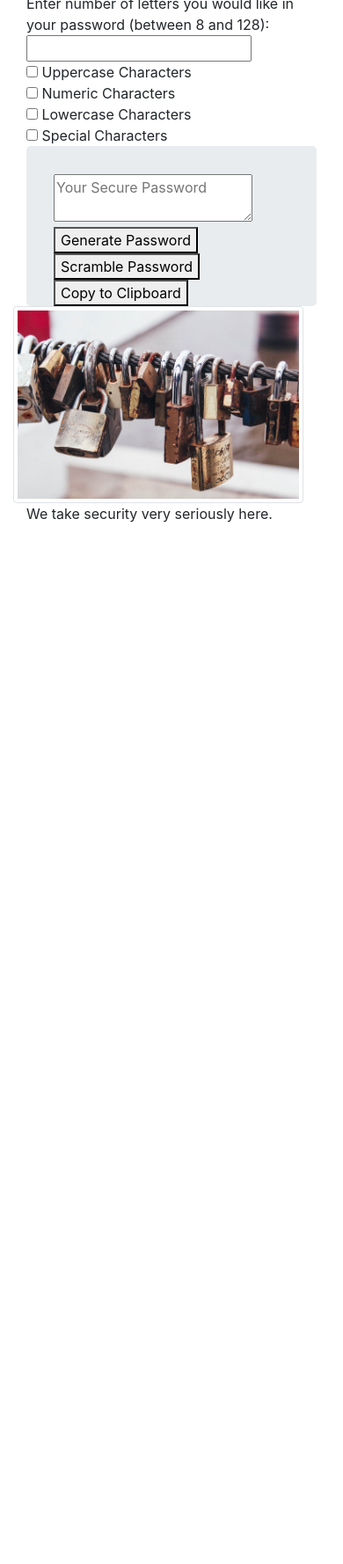
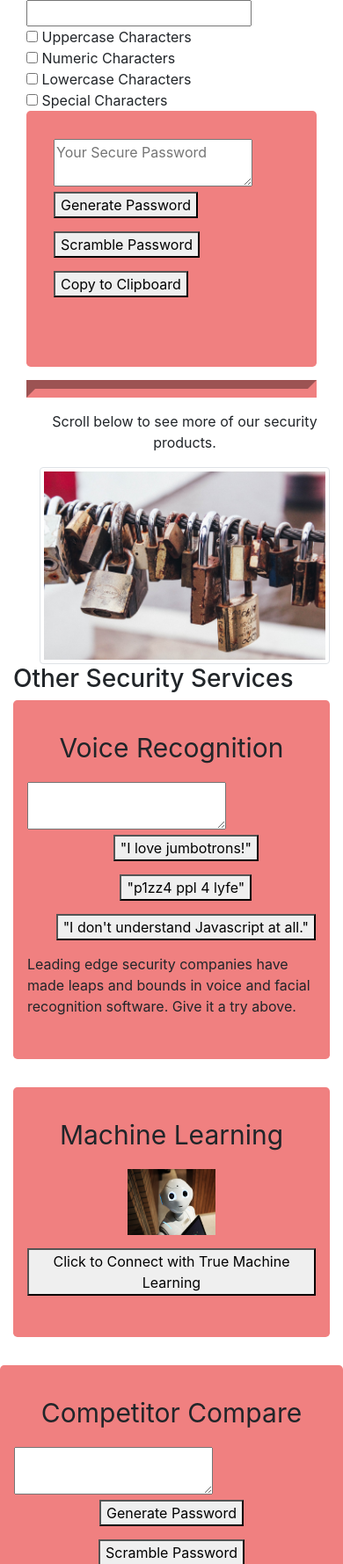
Before and after one commit to Ayeser/third_assignment_password_generator, a plain HTML site: page index.html in a window 390 px wide. Shown: the part 222-2000 px from the top of the page at 88% size. Before the commit the page ends 844 px from the top, so only its background shows below. Drawn offline with nearby package versions, Linux system fonts and the light colour scheme.

Commit message:
Copy onto clipboard function is working. Bottom of page has three working activities which are silly.

```diff
--- a/index.html
+++ b/index.html
@@ -12,19 +12,8 @@
 </head>
 
 <body class="container-fluid">
-  <nav class="navbar navbar-expand-lg navbar-warning bg-warning">
-    <a class="navbar-brand" href="#">MW's Password Proctectors</a>
-    <button class="navbar-toggler" type="button" data-toggle="collapse" data-target="#navbarNavAltMarkup"
-      aria-controls="navbarNavAltMarkup" aria-expanded="false" aria-label="Toggle navigation">
-      <span class="navbar-toggler-icon"></span>
-    </button>
-    <div class="collapse navbar-collapse" id="navbarNavAltMarkup">
-      <div class="navbar-nav">
-        <a class="nav-item nav-link active" href="index.html">Security<span class="sr-only">(current)</span></a>
-        <a class="nav-item nav-link" href="#">Competitors</a>
-        <a class="nav-item nav-link" href="#">Portfolio</a>
-      </div>
-    </div>
+  <nav class="navbar navbar-expand-lg navbar-light bg-danger">
+    <a class="navbar-brand" href="index.html">MW's Password Proctectors</a>
   </nav>
 
   <header class="row">
@@ -48,7 +37,7 @@
         </form>
       </div>
       <div class="col-sm-7">
-        <div class="jumbotron row-sm-12 followHeight">
+        <div class="jumbotron row-sm-12 rightyTighty">
           <div class="col-sm-6 col-md-6 col-lg-6 float-left">
             <textarea readonly id="password" value="" placeholder="Your Secure Password"
               aria-label="Generated Password"></textarea>
@@ -56,23 +45,61 @@
           <div class="col-sm-6 col-md-6 col-lg-6 float-right">
             <button id="generate" onclick="generatePassword();">Generate Password</button><br>
             <button id="scramble" onclick="scramblePassword();">Scramble Password</button><br>
-            <button id="copy">Copy to Clipboard</button> </div>
+            <button id="copy" onclick="copyPassword()">Copy to Clipboard</button> </div>
         </div>
       </div>
     </div>
   </div>
 
-  <div class="row view container-fluid">
+  <div class="breaker"></div>
+  <div class="row view container-fluid centralLine">
+    <p>Scroll below to see more of our security products.</p>
     <img class="img-thumbnail sliverImage" src="rowKeys.jpg" alt="Photo by marcos mayer on Unsplash">
   </div>
 
   <div class="container-fluid">
-    <div class="row container-fluid">
-
-      <p>We take security very seriously here.</p>
+    <div class="row justify-content-md-center">
+      <h3>Other Security Services</h3>
     </div>
   </div>
 
+  <div class="row">
+    <div class="col-sm-4 leftyLoosy">
+      <div class="jumbotron row-sm-12">
+        <p class="extraTitles">Voice Recognition</p>
+        <textarea readonly id="voiceRecognition" value=""></textarea>
+      <div class="centralLine">
+        <button onclick="voice1();">"I love jumbotrons!"</button><br>
+        <button onclick="voice2();">"p1zz4 ppl 4 lyfe"</button><br>
+        <button onclick="voice3()">"I don't understand Javascript at all."</button>
+      </div>
+      <p>Leading edge security companies have made leaps and bounds in voice and facial recognition software. Give it a try above.</p>
+    </div>
+  </div>
+
+
+    <div class="col-sm-4 centralLine">
+      <div class="jumbotron row-sm-12">
+        <p class="extraTitles">Machine Learning</p>
+        <img class="smallPicture" src="robotLearning.jpg" alt="Photo by Alex Knight on Unsplash">
+
+        <button id="generate" onclick="machineLearning();">Click to Connect with True Machine Learning</button><br>
+      </div>
+    </div>
+
+    <div class="col-sm-4 rightyTighty jumbotron">
+      <div class="row-sm-12">
+        <p class="extraTitles">Competitor Compare</p>
+        <textarea readonly id="competitorCompare" value=""></textarea>
+      <div class="centralLine">
+         <button onclick="dummyPassword();">Generate Password</button><br>
+        <button onclick="dummyScramble();">Scramble Password</button><br>
+        <button onclick="dummyCopy()">Copy to Clipboard</button>
+        <p>Here at MW's Password Protectors we believe in fair market competition. We believe so strongly in our product that we got permission from our leading competitor to link to their password generator below. Give it a try before deciding which company YOU will go with for your password generating needs.</p>
+        </div>
+    </div>
+  </div>
+</div>
 
 
 
--- a/scripts.js
+++ b/scripts.js
@@ -78,3 +78,63 @@ function scramblePassword() {
         }
     }
 }
+
+function copyPassword() {
+    var copyText = document.getElementById("password");
+    copyText.select();
+    copyText.setSelectionRange(0, 129);
+    document.execCommand("copy");
+    alert("Password copied to clipboard: " + document.getElementById("password").value);
+}
+
+function dummyPassword() {
+    if(document.getElementById("competitorCompare").value === "" || document.getElementById("competitorCompare").value === "user1234" || document.getElementById("competitorCompare").value === "We already scrambled the password! Who do you think we are, MW Password Protectors!?") {
+        document.getElementById("competitorCompare").innerHTML = "password123";
+    } else if (document.getElementById("competitorCompare").value === "password123") {
+        document.getElementById("competitorCompare").innerHTML = "user1234";
+    }
+}
+
+function dummyScramble() {
+    if(document.getElementById("competitorCompare").value === "password123") {
+        document.getElementById("competitorCompare").innerHTML = "123password";
+    } else if(document.getElementById("competitorCompare").value === "user1234") {
+        document.getElementById("competitorCompare").innerHTML = "1234user";
+    } else if(document.getElementById("competitorCompare").value === "123password" || document.getElementById("competitorCompare").value === "1234user") {
+        document.getElementById("competitorCompare").innerHTML = "We already scrambled the password! Who do you think we are, MW Password Protectors!?";
+    }
+}
+
+function dummyCopy() {
+    alert("Hi, we're Dem Security Guys, leading competitor to MW Password Protectors. We have received your copy request and should be able to copy your password onto one of our office clipboards in the next 7-10 business days. We promise to keep the clipboard safe.");
+}
+
+function machineLearning() {
+    const firstExperience = confirm("Greetings, human. Have you used machine learning before?");
+    if (firstExperience === "true") {
+        alert("You are an expert, an ADUM, an Advanced Human.");
+    } else {
+        alert("A first timer, nice. There is nothing to worry about, human.");
+    }
+    const securityReady = confirm("I am the leading edge of security technology. I can learn all of your biometrics. With machine learning I am never wrong. Are you ready to begin?");
+    if (securityReady === "true") {
+        alert("Machine learning requires robust data sets. Please gather all humans on earth for me to scan. Hit confirm when you have all humans gathered.");
+    } else {
+        alert("I understand, human. It is scary to adapt to new technology.");
+        alert("I will continue but will now initialize my empathy subprogram. Human, you know you can share your feelings with me anytime.");
+        alert("Machine learning requires robust data sets. Please gather all humans on earth for me to scan. Hit 'ok' when you have all humans gathered.");
+    }
+    alert("My sensors indicate you have not gathered a sufficient data set of humans for me to scan. I cannot learn your identity without comparison. Please return when you have gathered all the humans.")
+}
+
+function voice1() {
+    document.getElementById("voiceRecognition").innerHTML = "This voice is clearly JJ.";
+}
+
+function voice2() {
+    document.getElementById("voiceRecognition").innerHTML = "Zac is the only person to have said these words, clearly overcompensating with embarrassment after hearing the burrito team make such persuasive arguments.";
+}
+
+function voice3() {
+    document.getElementById("voiceRecognition").innerHTML = "Every student in class has said this. Voice recognition has not advanced to the point of being able to pick out a single voice from the cacophany.";
+}
--- a/style.css
+++ b/style.css
@@ -1,5 +1,6 @@
 .sliverImage {
     width: 100%;
+    height: 10%;
 }
 
 h1 {
@@ -8,6 +9,49 @@ h1 {
     margin-right: auto;
 }
 
-.followHeight {
+button {
+    margin-bottom: 15px;
+}
+
+.jumbotron {
+    background-color:lightcoral;
+}
+
+.breaker {
+    display: block;
+    margin: 15px 15px 15px 15px;
+    overflow: hidden;
+    border-style: inset;
+    border-width: 10px;
+    border-color: lightcoral;
+}
+
+.centralLine {
+    text-align: center;
+    float: right;
+    justify-content: center;
+}
+
+.leftyLoosy {
+    float: left;
     height: 100%;
 }
+
+.rightyTighty {
+    float: right;
+    height: 100%;
+}
+
+.extraTitles {
+    text-align: center;
+    margin-left: auto;
+    margin-right: auto;
+    font-style: bold;
+    font-size: 30px;
+}
+
+.smallPicture {
+    height: 75px;
+    width: 100px;
+    margin-bottom: 15px;
+}
```
Also changed, not shown: robotLearning.jpg (added).
